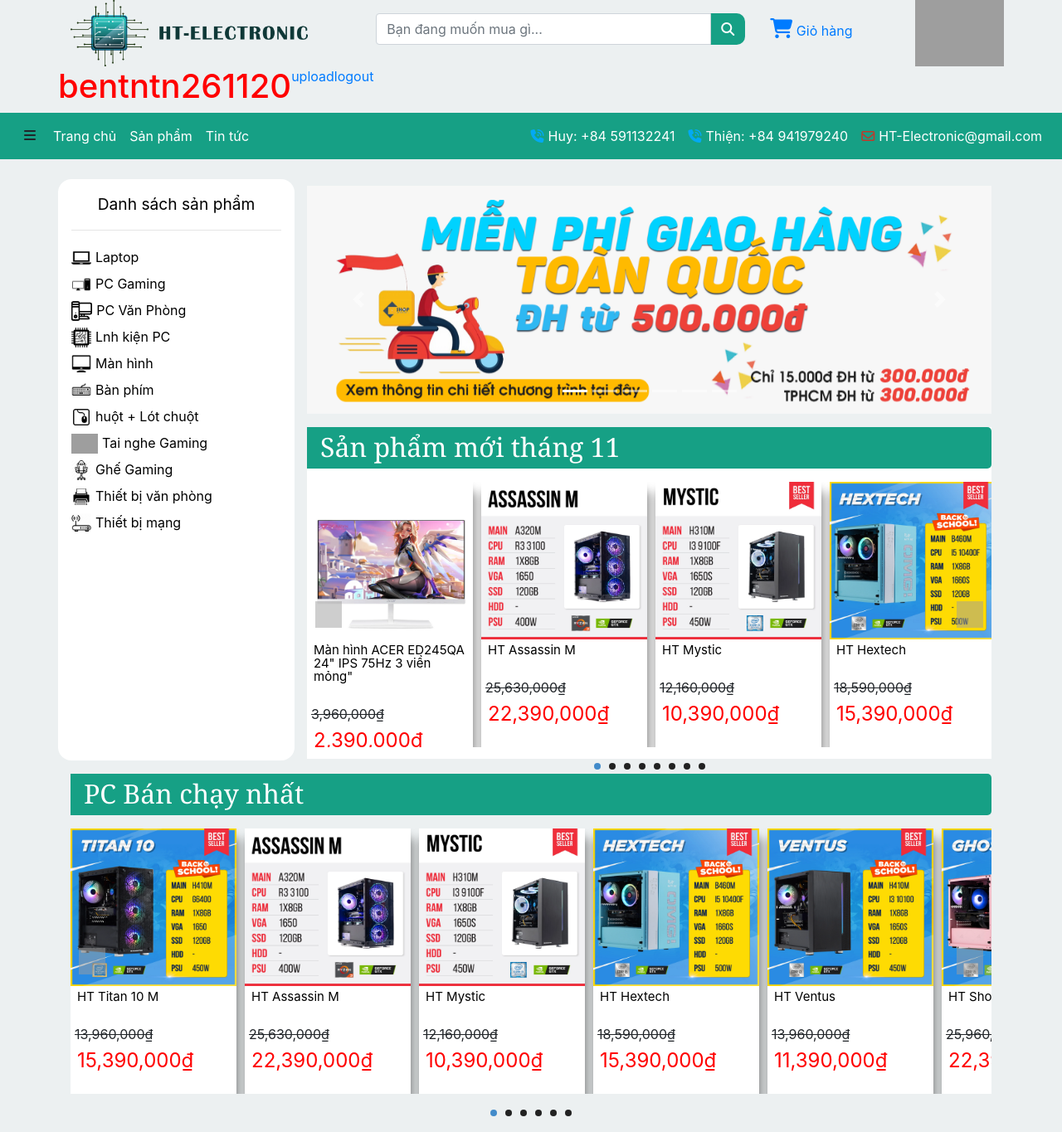
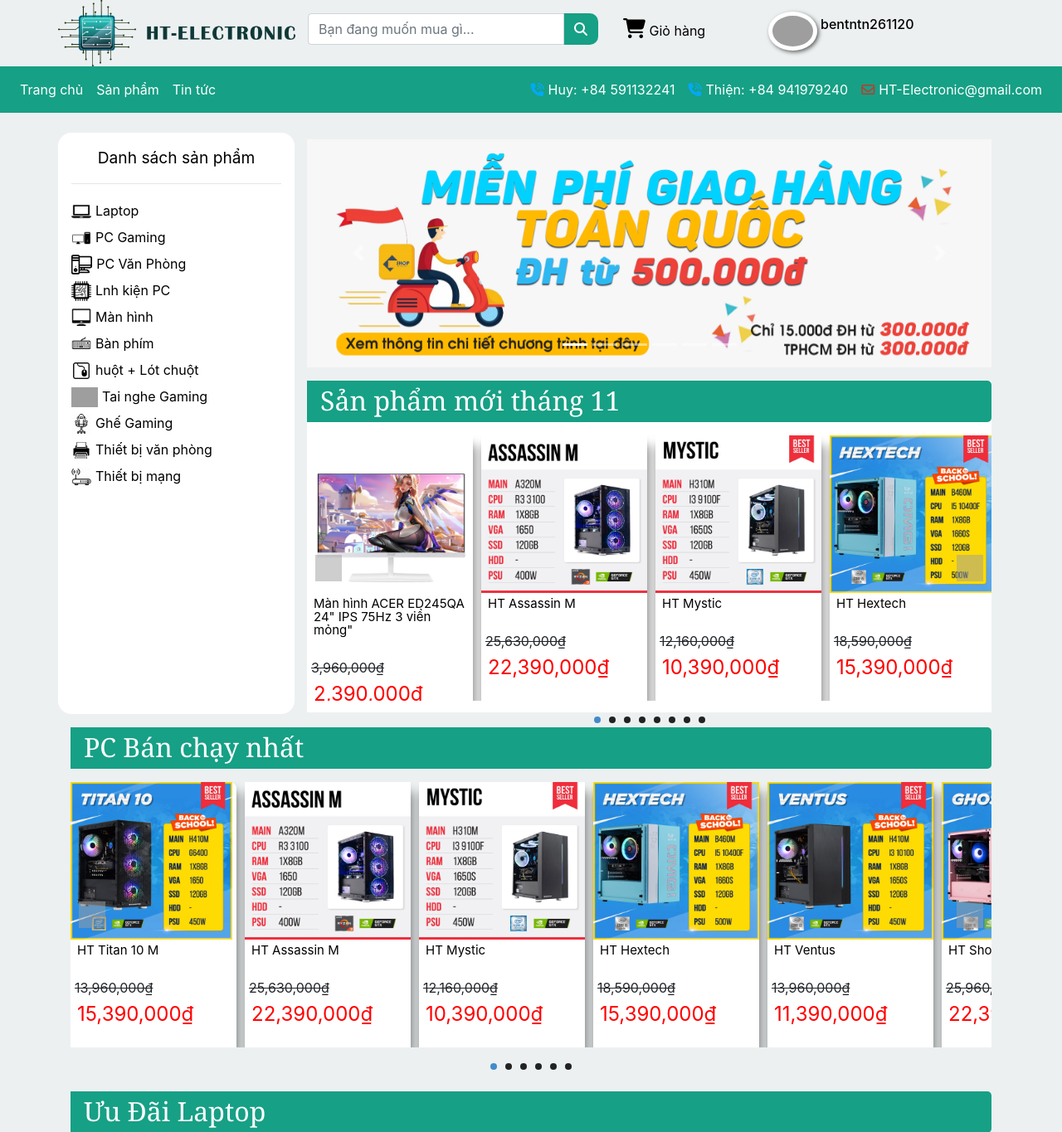
Before and after one commit to pOpPyShield/DoAnPhpThuan, a PHP site: page /index.php in a window 1280 px wide. Shown: the top 1365 px of the page at 83% size. Run offline with PHP 8.4, Linux system fonts and the light colour scheme; a user stored in the database is signed in; data comes from the database, SQL or seed files in the repository; some libraries are stand-ins or nearby versions; grey boxes are pictures that could not be loaded.

Commit message:
style user

```diff
--- a/View/navbar.php
+++ b/View/navbar.php
@@ -2,10 +2,10 @@
         <div class="search-account">
             <div class="container">
                 <div class="row">
-                    <div class="col">
+                    <div class="col-3.5">
                         <a href="#" class="logo"><img src="public/Asset/img/LOGO.png" alt="logo"></a>
                     </div>
-                    <div class="col-5" id="search">
+                    <div class="col-4" id="search">
                         <form>
                             <div class="input-group">
                                 <input type="search" placeholder="Bạn đang muốn mua gì..." class="form-control">
@@ -28,19 +28,26 @@
                                 <a href="#"><i class="fas fa-shopping-cart cart"></i> Giỏ hàng</a>
                             </div>
                             <!-- Check if the user have image, then we display the img, or display the default -->
-            <!--2--><?php
+            <!--2-->
+                            <div class="dropdown">
+                                <button class="dropbtn">
+                    <?php
                             $imgCheck = new Img();
 
                             if($imgCheck->checkImg($_SESSION['id']) == true) {
                                 $_SESSION['ImgName'] = $imgCheck->getImgName();
-                                echo '<img src="uploads/profile'.$imgCheck->getUserID().  $imgCheck->getImgName() . '.' . $imgCheck->getImgType().'">';
+                                echo '<img class="img_user" src="uploads/profile'.$imgCheck->getUserID().  $imgCheck->getImgName() . '.' . $imgCheck->getImgType().'">';
                             } else {
-                                echo '<img src="uploads/'. $imgCheck->getImgName() .'.'. $imgCheck->getImgType().'">';
+                                echo '<img class="img_user" src="uploads/'. $imgCheck->getImgName() .'.'. $imgCheck->getImgType().'">';
                             }
-                            echo '<h1 class="User_name">'.$_SESSION['UserName'].'</h1>';
                     ?>
-                            <a href="./uploadImg.php">upload</a>
-                            <a href="includes/logout.php">logout</a>
+                                </button>
+                                <div class="dropdown-content">
+                                <a href="./uploadImg.php">Sửa ảnh</a>
+                                <a href="includes/logout.php">Đăng xuất</a>
+                            </div>
+                            <?php echo '<h1 class="User_name">'.$_SESSION['UserName'].'</h1>'; ?>
+
             <!--3--><?php
                         } else {
                     ?>
@@ -67,9 +74,6 @@
                 <div class="collapse navbar-collapse" id="navbarNav">
                     <ul class="navbar-nav mr-auto">
                         <li class="nav-item">
-                            <div class="btn">
-                                <span class="fas fa-bars"></span>
-                            </div>
                         </li>
                         <li class="nav-item active">
                             <a class="nav-link" href="index.php">Trang chủ</a>
@@ -95,4 +99,4 @@
                 </div>
             </nav>
         </div>
-    </div>
+</div>
--- a/View/pcbanchay.php
+++ b/View/pcbanchay.php
@@ -7,8 +7,9 @@
                     <!-----1-->
                     <li class="item-a">
                         <div class="box">
+                        <a href="detail-product.php">
                             <img src="public/Asset/img/new-product-1.jpg" class="model" alt="n-p1">
-
+                        </a>
                             <div class="detail">
                                 <a href="detail-product.php" class="name-product">HT Titan 10 M</a>
                                 <div class="price-del">
--- a/core/init.php
+++ b/core/init.php
@@ -3,7 +3,7 @@
         'mysql' => array(
             'host' => '127.0.0.1',
             'username' => 'root',
-            'password' => 'LilBump$26112001',
+            'password' => 'Minhthien6879',
             'db' => 'again',
         ),
         'remember' => array(
--- a/index.php
+++ b/index.php
@@ -35,8 +35,7 @@
                 <?php include_once './View/emailenter.php'; ?>
             </div>
 
-        </section>
-        </div>
+            </div>
         </div>
 </section>
     <!------End-Main-->
--- a/public/Asset/style/style.css
+++ b/public/Asset/style/style.css
@@ -18,9 +18,23 @@
         }
         /******IMG*****/
         /******Search*****/
-        .row .User_name {
-            color: red;
+
+        .img_user {
+            margin-top: 0.9rem;
+            background: white;
+            padding: 5px;
+            box-shadow: 2px 2px 5px #666;
+            border-radius: 50%;
+            height: 2.9rem;
         }
+
+        .User_name {
+            display: inline-block;
+            font-size: 16px;
+            color: black;
+            padding-top: 0.9rem;
+        }
+
         .search-account {
             background: #ecf0f1;
         }
@@ -48,7 +62,12 @@
             padding-top: 1.4rem;
         }
 
+        #Cart a {
+            color: black;
+        }
+
         .cart {
+            color: black;
             font-size: 1.5rem;
         }
         /******Cart*****/
@@ -91,6 +110,7 @@
 
         .dropdown-content a:hover {
             background-color: #ddd;
+            color: #16a085;
         }
 
         .dropdown:hover .dropdown-content {
```
Also changed, not shown: public/Asset/img/navbar_left.jpg (added), uploads/profiledefaultimg.jpg (added).
